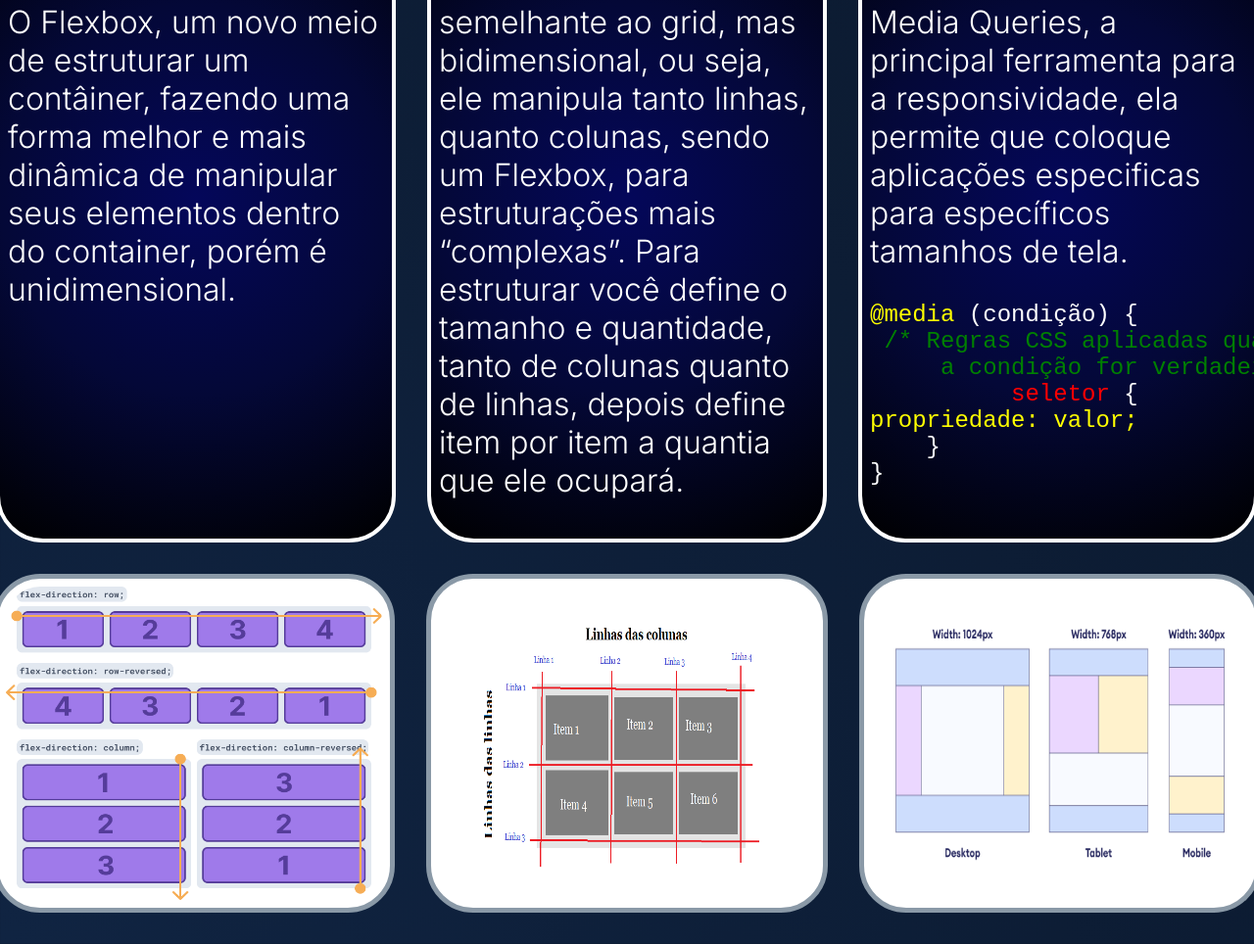
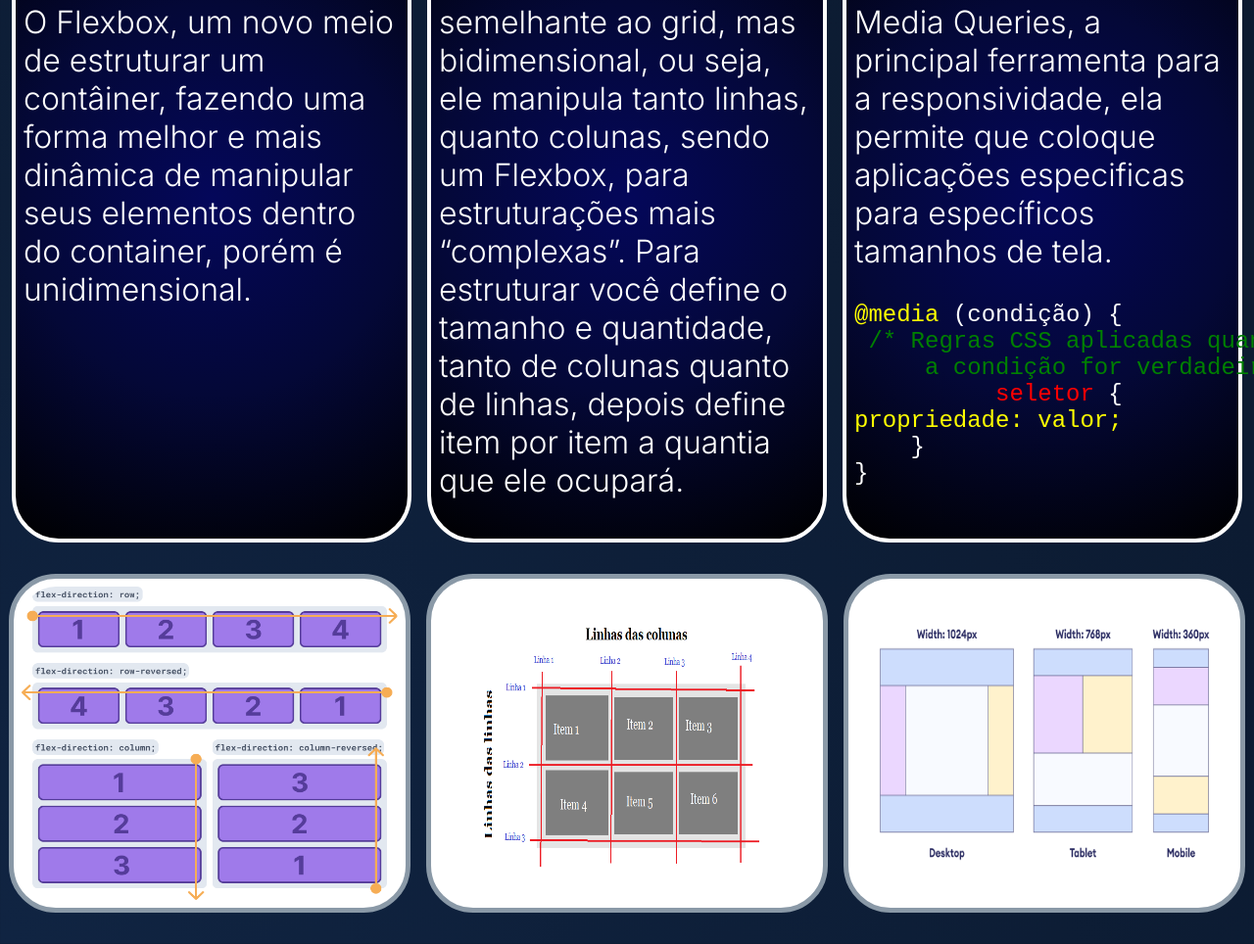
Before and after one commit to Glauber-Muller/Evo.-CSS, a plain HTML site: page index.html in a window 1280 px wide. Shown: the part 4440-5404 px from the top of the page at 98% size. Drawn offline with Linux system fonts and the light colour scheme; a web font is replaced by a local one.

Commit message:
ajustando erros

```diff
--- a/CSS/CSS3.css
+++ b/CSS/CSS3.css
@@ -32,11 +32,11 @@
 .pricipaisPropriedades{
     display: flex;
     flex-direction: row;
-    gap: 2rem;
+    gap: 1rem;
 }
 .css3Imagens{
     display: flex;
-    gap: 2rem;
+    gap: 1rem;
     margin-top: 2rem;
     margin-bottom: 2rem;
 }
```
